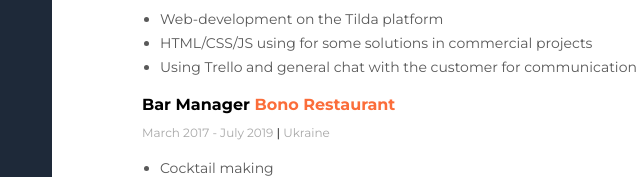
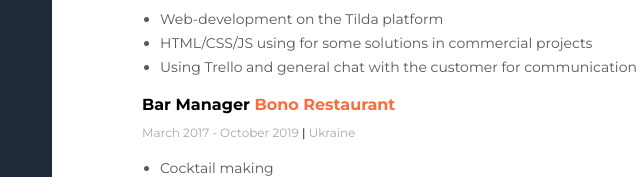
Before and after one commit to marioizdendy/ecv, a plain HTML site: page index.html in a window 1280 px wide. Shown: the part 671-848 px from the top of the page, 358-998 px from the left. Drawn offline with Linux system fonts and the light colour scheme.

Commit message:
Update index.html

```diff
--- a/index.html
+++ b/index.html
@@ -77,7 +77,7 @@
 
                         <div>
                             <h4 class="my-work-prosition">Bar Manager <span class="my-work-company">Bono Restaurant</span></h4>
-                            <p class="my-work-time">March 2017 - July 2019 <span class="my-work-bracket">|</span> Ukraine</p>
+                            <p class="my-work-time">March 2017 - October 2019 <span class="my-work-bracket">|</span> Ukraine</p>
 
                             <ul class="my-work-list">
                                 <li class="my-work-list-text">Cocktail making</li>
```
